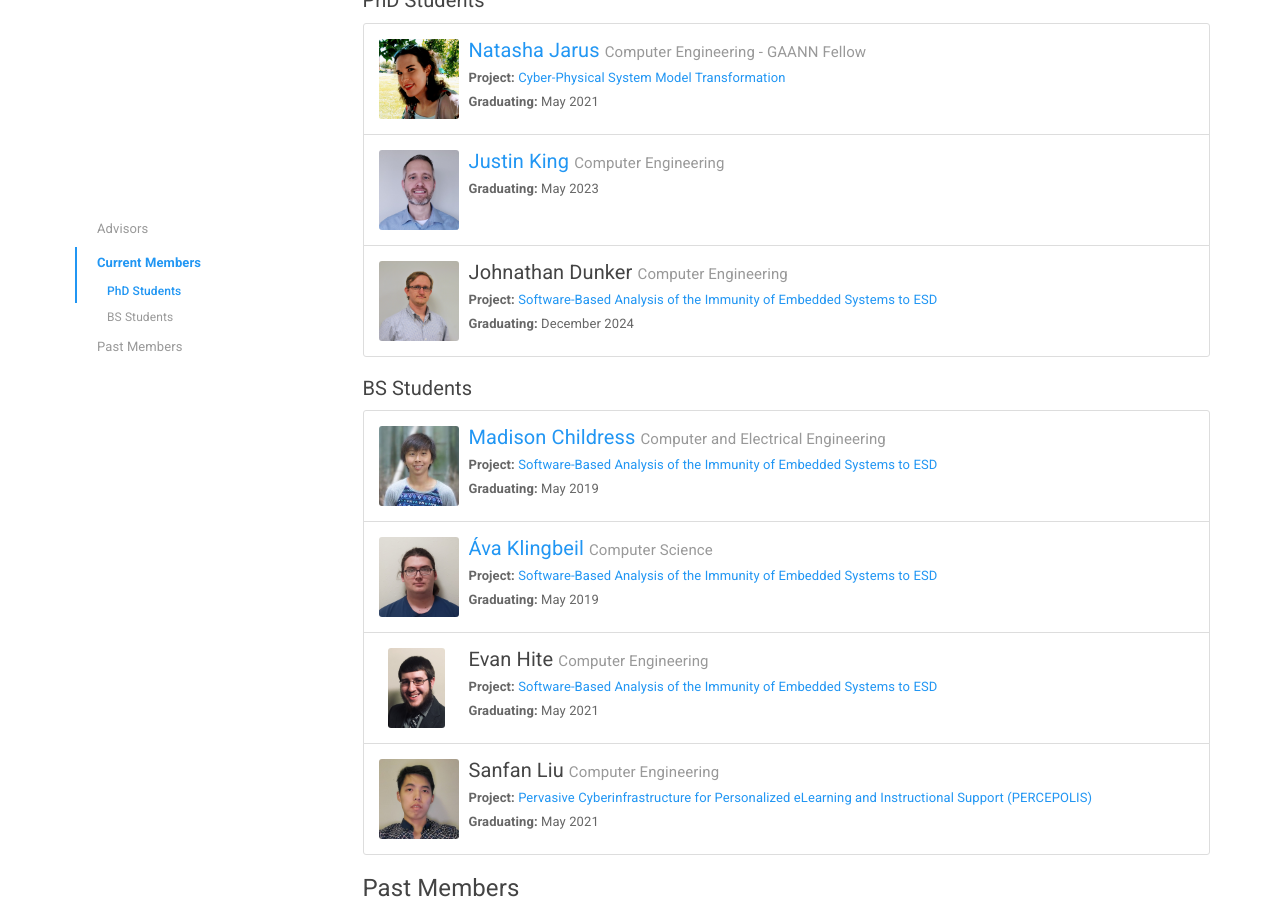
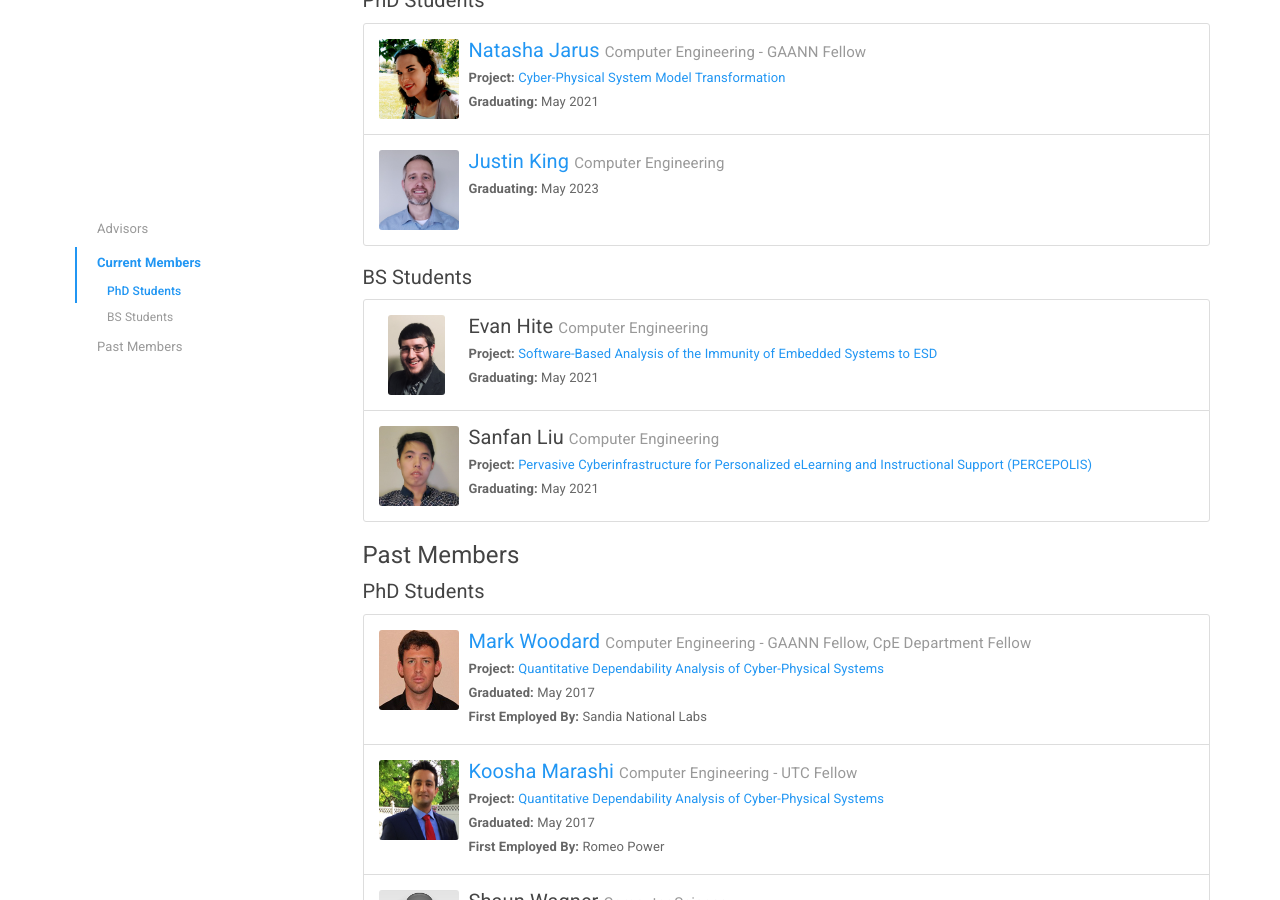
Before and after one commit to sendecomp/sendecomp-website, a Jekyll site: the page built from people.html, in a window 1280 px wide and 900 px high, scrolled down 534 px. Built offline with Jekyll 4.4.1, drawn with Linux system fonts in a browser that asks for light colours; some of the changed text lies outside the part shown.

Commit message:
Update members' statuses

```diff
--- a/_data/members.yml
+++ b/_data/members.yml
@@ -94,7 +94,7 @@
 - name: Madison Childress
   major: Computer and Electrical Engineering
   degree: BS
-  status: Active
+  status: Alumni
   grad: 2019 May
   project: Software-Based Analysis of the Immunity of Embedded Systems to ESD
   photo: Childress.jpg
@@ -103,7 +103,7 @@
 - name: "&Aacute;va Klingbeil"
   major: Computer Science
   degree: BS
-  status: Active
+  status: Alumni
   grad: 2019 May
   project: Software-Based Analysis of the Immunity of Embedded Systems to ESD
   photo: Klingbeil.jpg
@@ -127,14 +127,6 @@
     Support (PERCEPOLIS)
   photo: Kell.jpg
   website: https://sites.google.com/mst.edu/sendecomp/
-
-- name: Johnathan Dunker
-  major: Computer Engineering
-  degree: PhD
-  status: Active
-  grad: 2024 Dec
-  project: Software-Based Analysis of the Immunity of Embedded Systems to ESD
-  photo: Dunker.jpg
 
 - name: Johnathan Dunker
   major: Computer Engineering
```
